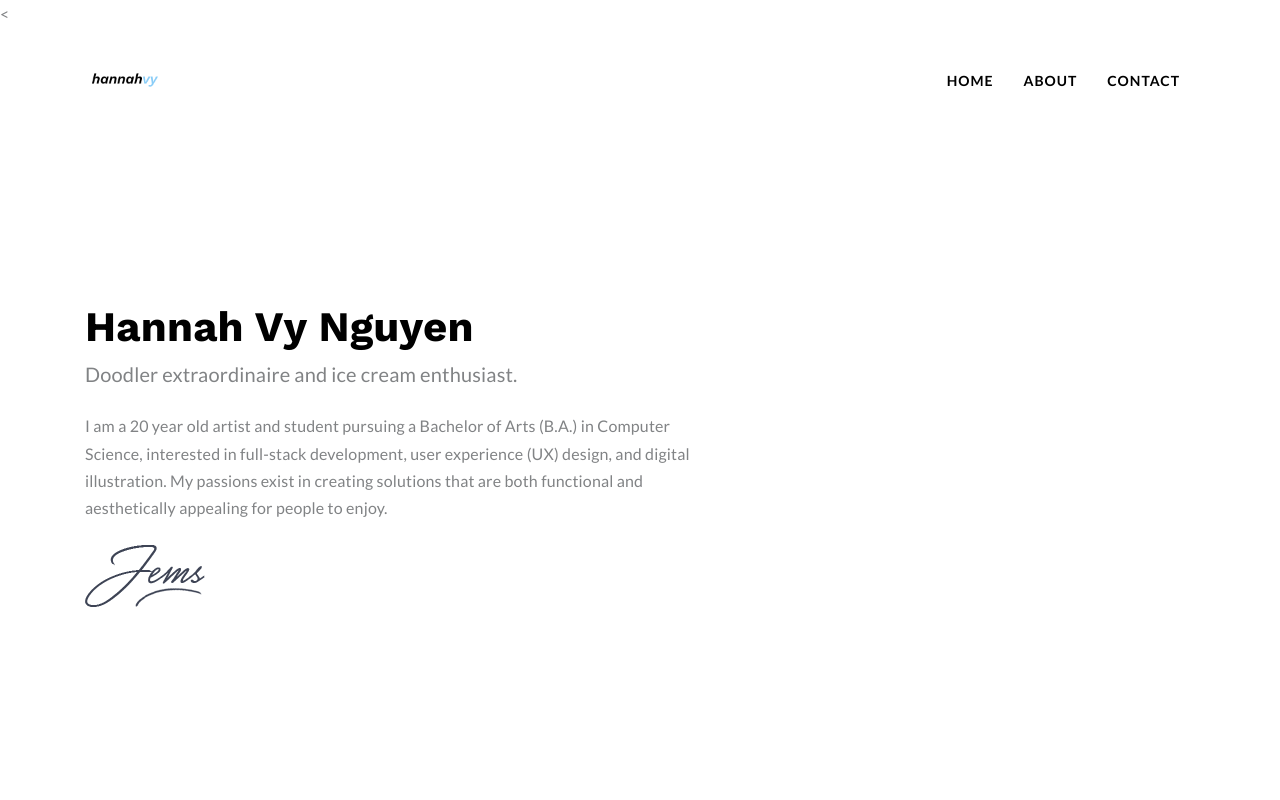
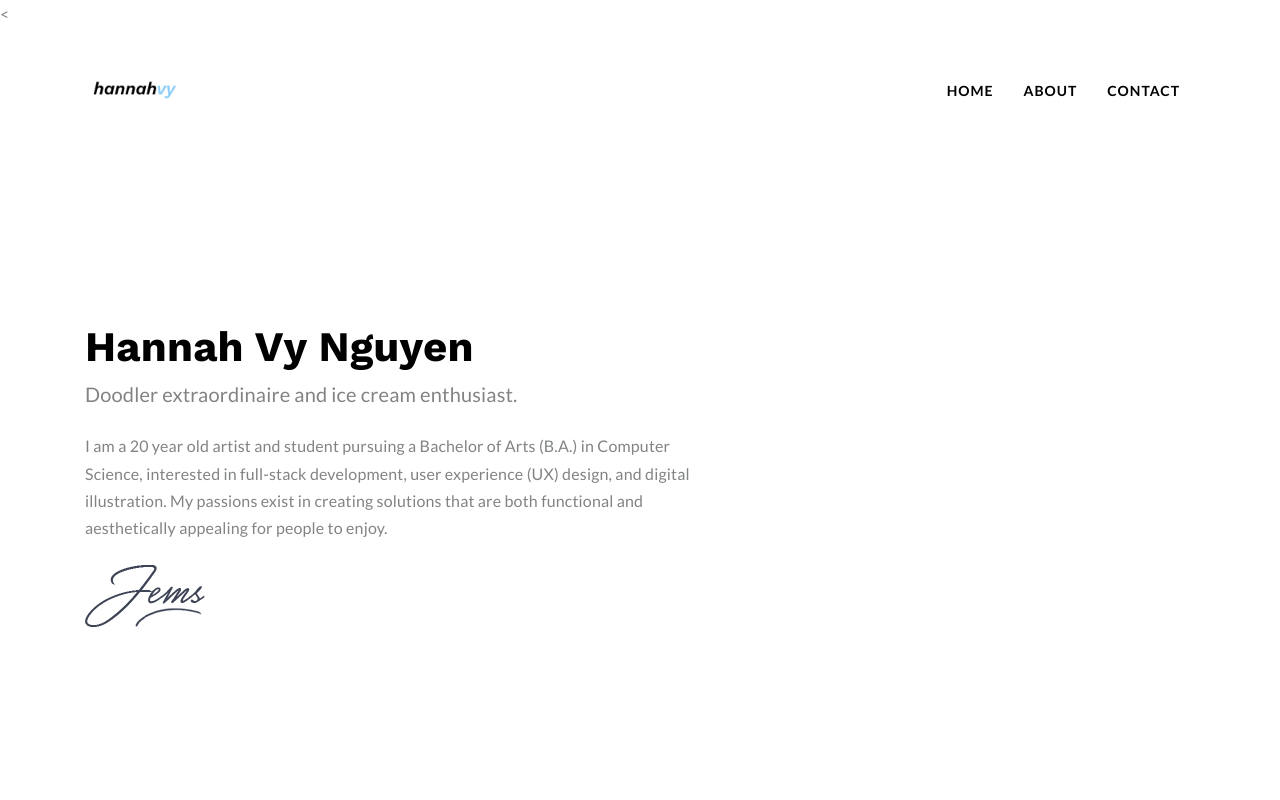
Before and after one commit to hannahvy/hannahvy.github.io, a plain HTML site: page about.html in a window 1280 px wide. Shown: the top 800 px of the page. Drawn offline with nearby package versions, Linux system fonts and the light colour scheme; some packages are replaced by stand-ins of ours.

Commit message:
Resize logo

```diff
--- a/about.html
+++ b/about.html
@@ -33,7 +33,7 @@
 <<nav class="navbar navbar-expand-lg  main-nav " id="navbar">
 	<div class="container">
 	  <a class="navbar-brand" href="index.html">
-		<img src="images/sitelogo.png" alt="" weight="80" height="80">
+		<img src="images/sitelogo.png" alt="" weight="100" height="100">
 	  </a>
 
 	  <button class="navbar-toggler collapsed" type="button" data-toggle="collapse" data-target="#navbarsExample09" aria-controls="navbarsExample09" aria-expanded="false" aria-label="Toggle navigation">
```
Also changed, not shown: contact.html (+1 -1 lines), index.html (+1 -1 lines).
